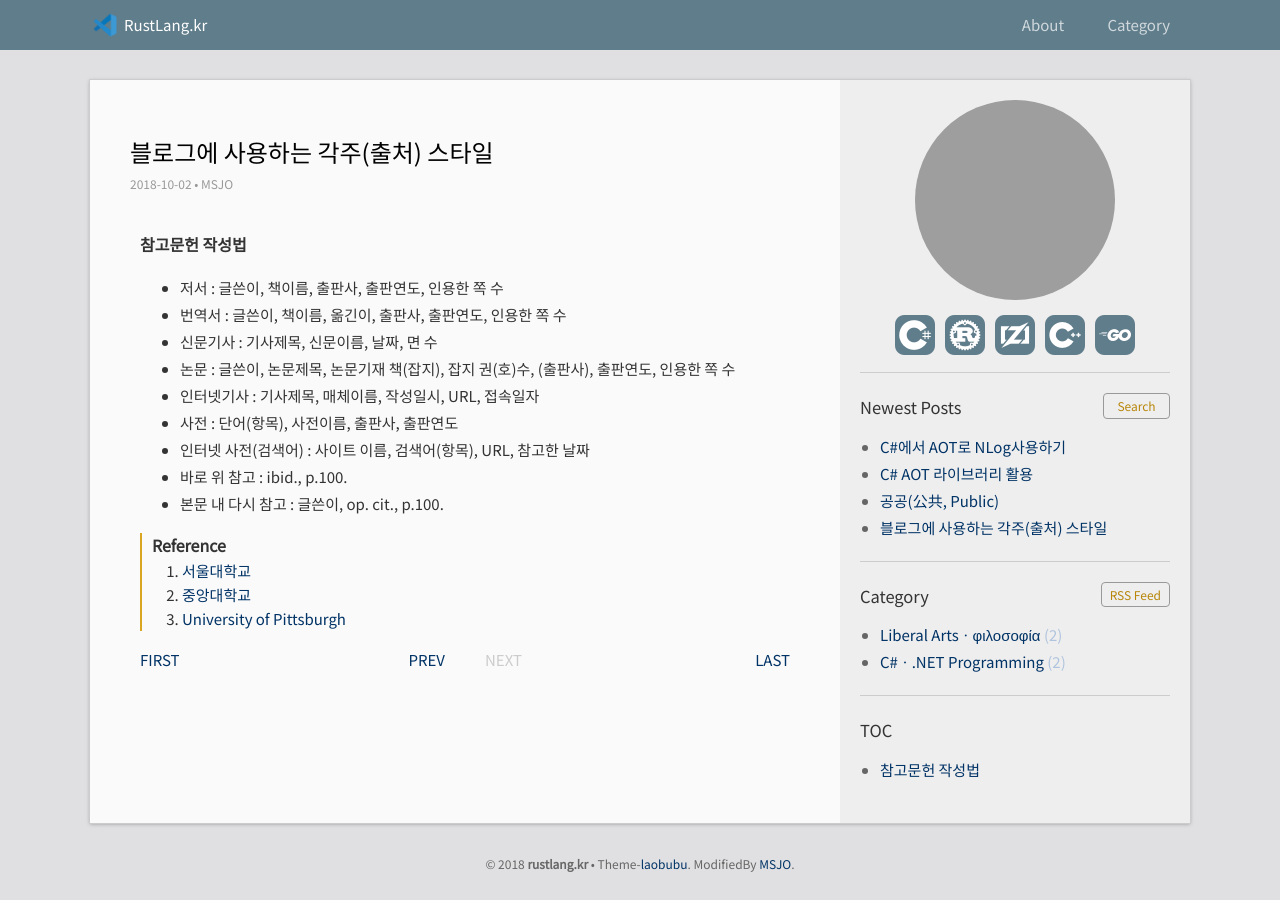
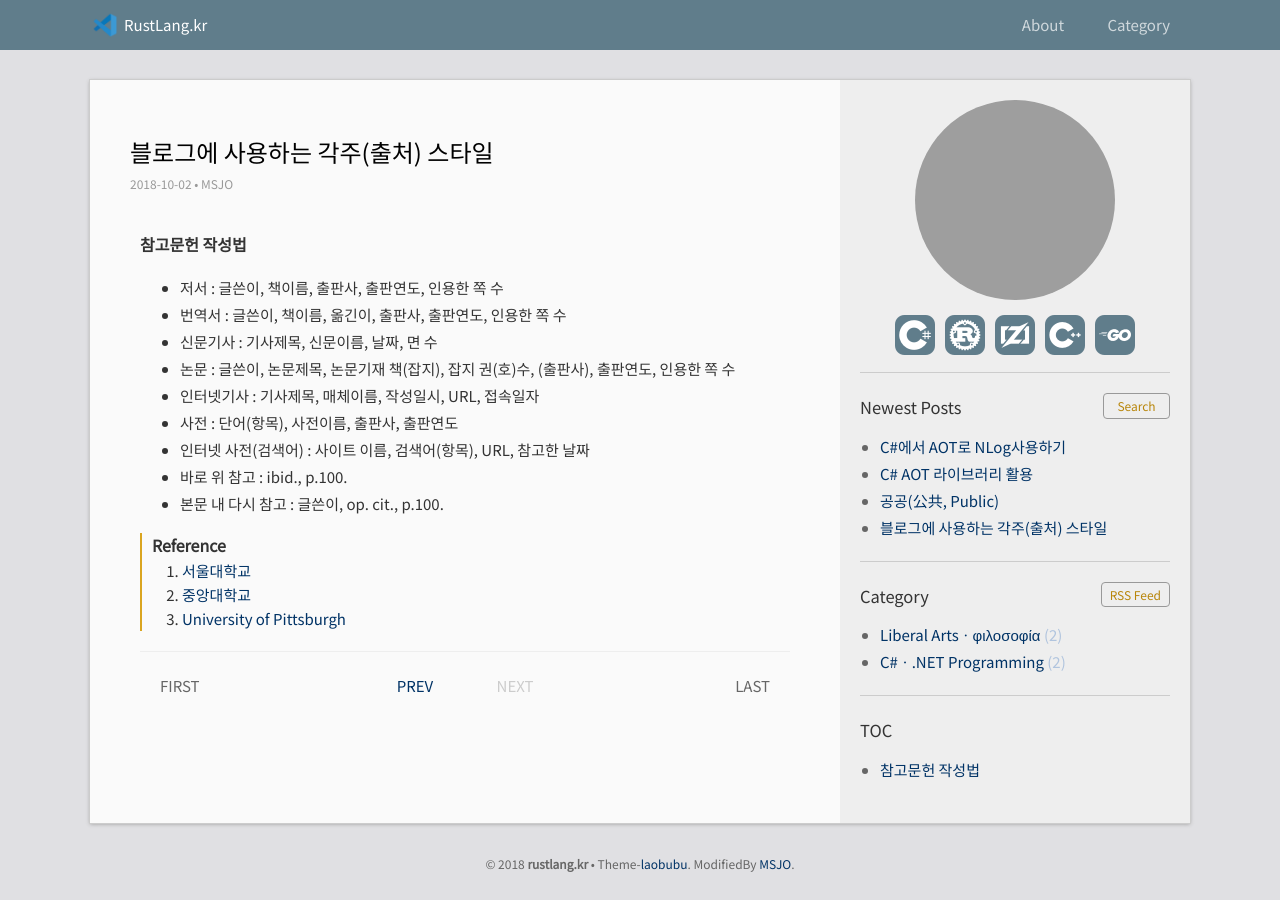
Before and after one commit to DebugJO/rustlang, a Jekyll site: the page built from _posts/2018-10-02-1.md, in a window 1280 px wide. Built offline with Jekyll 4.4.1, drawn with Linux system fonts in a browser that asks for light colours; grey boxes are pictures that could not be loaded.

Commit message:
Update post.html

```diff
--- a/_layouts/post.html
+++ b/_layouts/post.html
@@ -15,34 +15,37 @@ layout: default
 
   {% include comment.html %}
 
-<div class="pagination" style="display: flex; justify-content: space-between; align-items: center;">
-  <!-- 왼쪽 끝: FIRST -->
+<!-- 구분선 복구 -->
+<hr style="border: 0; border-top: 1px solid #eee; margin: 20px 0;">
+
+<div class="pagination" style="display: flex; justify-content: center; align-items: center; padding: 0 20px;">
+
+  <!-- FIRST (왼쪽 여백 확보) -->
   <div style="flex: 1; text-align: left;">
     {% assign first_post = site.posts.first %}
-    <a href="{{ first_post.url | relative_url }}" style="text-decoration: none; font-weight: normal;">FIRST</a>
+    <a href="{{ first_post.url | relative_url }}" style="text-decoration: none; font-weight: normal; color: #666;">FIRST</a>
   </div>
 
-  <!-- 중앙: PREV & NEXT -->
-  <div style="flex: 2; display: flex; justify-content: center; gap: 40px;">
+  <!-- 중앙 그룹 (PREV & NEXT) -->
+  <div style="flex: 2; display: flex; justify-content: center; gap: 50px;">
     {% if page.next %}
-      <a href="{{ page.next.url | relative_url }}" class="next" style="min-width: 60px; text-align: right;">PREV</a>
+      <a href="{{ page.next.url | relative_url }}" class="next" style="min-width: 50px; text-align: center; text-decoration: none;">PREV</a>
     {% else %}
-      <span class="next" style="color: #ccc; min-width: 60px; text-align: right;">PREV</span>
+      <span class="next" style="color: #ccc; min-width: 50px; text-align: center;">PREV</span>
     {% endif %}
 
     {% if page.previous %}
-      <a href="{{ page.previous.url | relative_url }}" class="previous" style="min-width: 60px; text-align: left;">NEXT</a>
+      <a href="{{ page.previous.url | relative_url }}" class="previous" style="min-width: 50px; text-align: center; text-decoration: none;">NEXT</a>
     {% else %}
-      <span class="previous" style="color: #ccc; min-width: 60px; text-align: left;">NEXT</span>
+      <span class="previous" style="color: #ccc; min-width: 50px; text-align: center;">NEXT</span>
     {% endif %}
   </div>
 
-  <!-- 오른쪽 끝: LAST -->
+  <!-- LAST (오른쪽 여백 확보) -->
   <div style="flex: 1; text-align: right;">
     {% assign oldest_post = site.posts.last %}
-    <a href="{{ oldest_post.url | relative_url }}" style="text-decoration: none; font-weight: normal;">LAST</a>
+    <a href="{{ oldest_post.url | relative_url }}" style="text-decoration: none; font-weight: normal; color: #666;">LAST</a>
   </div>
 </div>
 
-
 </div>
```
